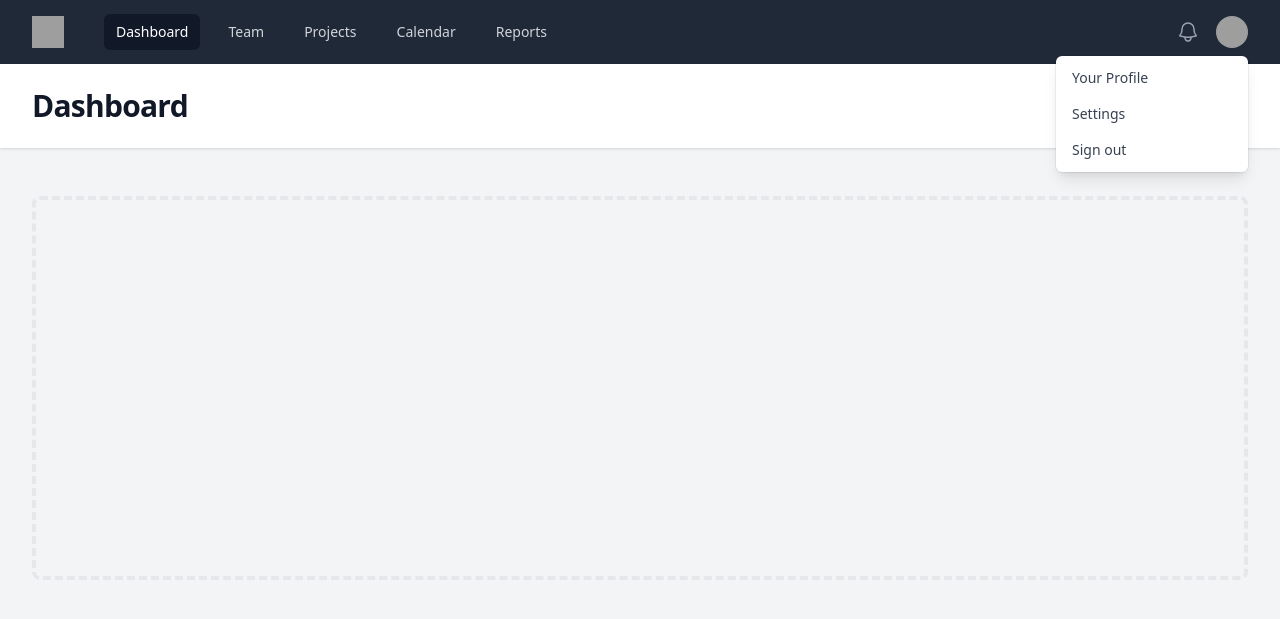
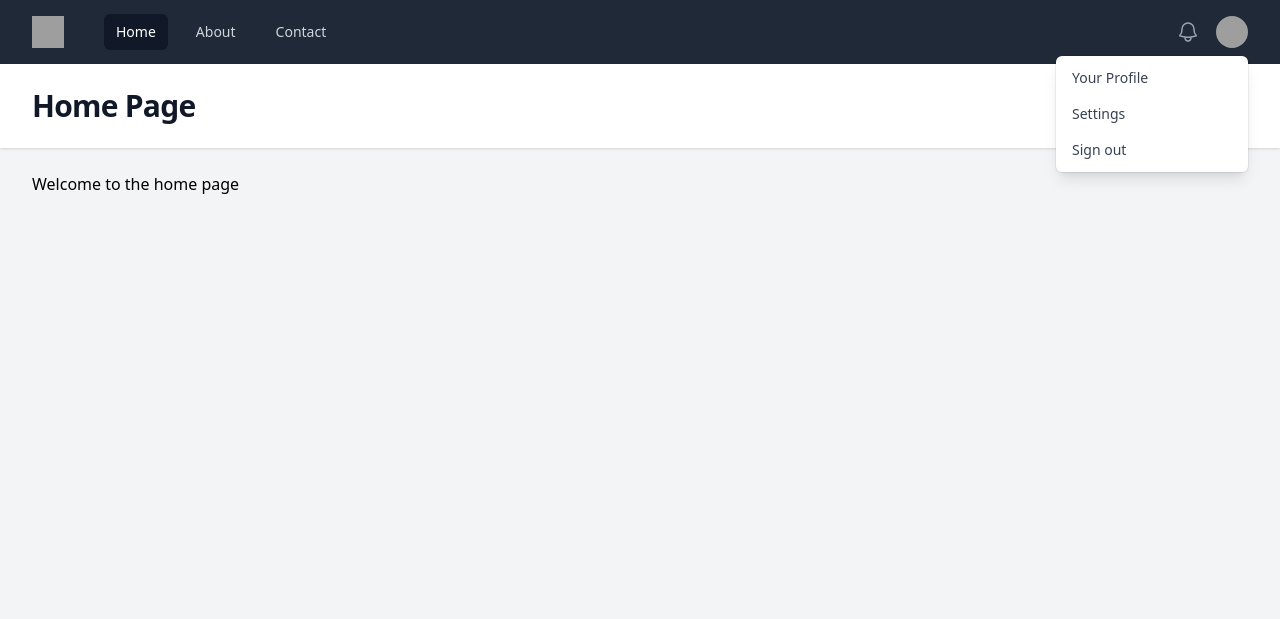
Before and after one commit to ZackBradshaw/PHP, a PHP site: page / in a window 1280 px wide. Shown: the top 619 px of the page. Run offline with PHP 8.4, Linux system fonts and the light colour scheme; some libraries are stand-ins or nearby versions; grey boxes are pictures that could not be loaded.

Commit message:
Created dynamic pages and partials for contact, aboutus and index

```diff
--- /dev/null
+++ b/about.php
@@ -0,0 +1,5 @@
+<?php
+
+$heading = "About Us";
+
+require "views/about.view.php";
--- /dev/null
+++ b/contact.php
@@ -0,0 +1,5 @@
+<?php
+
+$heading = "Contact Us";
+
+require "views/contact.view.php";
--- a/index.php
+++ b/index.php
@@ -1,27 +1,5 @@
 <?php
-$books = [
-        [
-        'name' => 'Do Androids Dream of Electric Sheep',
-        'releaseDate' => 1968,
-        'author' => 'Philip K. Dick',
-        'purchaseUrl' => 'http://example.com'
-    ],
-    [
-        'name' => 'Project Hail Mary',
-        'releaseDate' => 2021,
-        'author' => 'Andy Weir',
-        'purchaseUrl' => 'http://example.com'
-    ],
-    [
-        'name' => 'The Martian',
-        'releaseDate' => 2014,
-        'author' => 'Andy Weir',
-        'purchaseUrl' => 'http://example.com'
-    ]
-];
 
-    $filteredBooks = array_filter($books, function($book){
-        return $book['releaseDate'] >= 1950 && $book['releaseDate'] <= 2020;
-    });
+$heading = "Home Page";
 
-require "index.view.php";
+require "views/index.view.php";
--- /dev/null
+++ b/views/index.view.php
@@ -0,0 +1,13 @@
+  <?php require('partials/head.php') ?>
+
+  <?php require('partials/nav.php') ?>
+
+  <?php require('partials/banner.php') ?>
+
+  <main>
+    <div class="mx-auto max-w-7xl py-6 sm:px-6 lg:px-8">
+        <p>Welcome to the home page</p>
+    </div>
+  </main>
+
+  <?php require('partials/footer.php') ?>
--- /dev/null
+++ b/views/partials/banner.php
@@ -0,0 +1,5 @@
+<header class="bg-white shadow">
+    <div class="mx-auto max-w-7xl py-6 px-4 sm:px-6 lg:px-8">
+      <h1 class="text-3xl font-bold tracking-tight text-gray-900"><?= $heading ?></h1>
+    </div>
+  </header>
--- /dev/null
+++ b/views/partials/footer.php
@@ -0,0 +1,6 @@
+
+</div>
+
+</body>
+
+</html>
--- /dev/null
+++ b/views/partials/head.php
@@ -0,0 +1,10 @@
+
+<!DOCTYPE html>
+  <html class="h-full bg-gray-100">
+<head>
+    <meta name="viewport" content="width=device-width, initial-scale=1.0">
+    <title>Document</title>
+    <script src="https://cdn.tailwindcss.com"></script>
+</head>
+<body class="h-full">
+<div class="min-h-full">
--- a/index.view.php
+++ b/views/partials/nav.php
@@ -1,13 +1,4 @@
-<!DOCTYPE html>
-  <html class="h-full bg-gray-100">
-<head>
-    <meta name="viewport" content="width=device-width, initial-scale=1.0">
-    <title>Document</title>
-    <script src="https://cdn.tailwindcss.com"></script>
-</head>
-<body class="h-full">
-<div class="min-h-full">
-  <nav class="bg-gray-800">
+<nav class="bg-gray-800">
     <div class="mx-auto max-w-7xl px-4 sm:px-6 lg:px-8">
       <div class="flex h-16 items-center justify-between">
         <div class="flex items-center">
@@ -17,15 +8,11 @@
           <div class="hidden md:block">
             <div class="ml-10 flex items-baseline space-x-4">
               <!-- Current: "bg-gray-900 text-white", Default: "text-gray-300 hover:bg-gray-700 hover:text-white" -->
-              <a href="#" class="bg-gray-900 text-white px-3 py-2 rounded-md text-sm font-medium" aria-current="page">Dashboard</a>
+              <a href="/" class="bg-gray-900 text-white px-3 py-2 rounded-md text-sm font-medium" aria-current="page">Home</a>
 
-              <a href="#" class="text-gray-300 hover:bg-gray-700 hover:text-white px-3 py-2 rounded-md text-sm font-medium">Team</a>
+              <a href="/about.php" class="text-gray-300 hover:bg-gray-700 hover:text-white px-3 py-2 rounded-md text-sm font-medium">About</a>
 
-              <a href="#" class="text-gray-300 hover:bg-gray-700 hover:text-white px-3 py-2 rounded-md text-sm font-medium">Projects</a>
-
-              <a href="#" class="text-gray-300 hover:bg-gray-700 hover:text-white px-3 py-2 rounded-md text-sm font-medium">Calendar</a>
-
-              <a href="#" class="text-gray-300 hover:bg-gray-700 hover:text-white px-3 py-2 rounded-md text-sm font-medium">Reports</a>
+              <a href="/contact.php" class="text-gray-300 hover:bg-gray-700 hover:text-white px-3 py-2 rounded-md text-sm font-medium">Contact</a>
             </div>
           </div>
         </div>
@@ -135,23 +122,3 @@
       </div>
     </div>
   </nav>
-
-  <header class="bg-white shadow">
-    <div class="mx-auto max-w-7xl py-6 px-4 sm:px-6 lg:px-8">
-      <h1 class="text-3xl font-bold tracking-tight text-gray-900">Dashboard</h1>
-    </div>
-  </header>
-  <main>
-    <div class="mx-auto max-w-7xl py-6 sm:px-6 lg:px-8">
-      <!-- Replace with your content -->
-      <div class="px-4 py-6 sm:px-0">
-        <div class="h-96 rounded-lg border-4 border-dashed border-gray-200"></div>
-      </div>
-      <!-- /End replace -->
-    </div>
-  </main>
-</div>
-
-</body>
-
-</html>
```
Also changed, not shown: views/about.view.php (added, +13 -0 lines), views/contact.view.php (added, +13 -0 lines).
